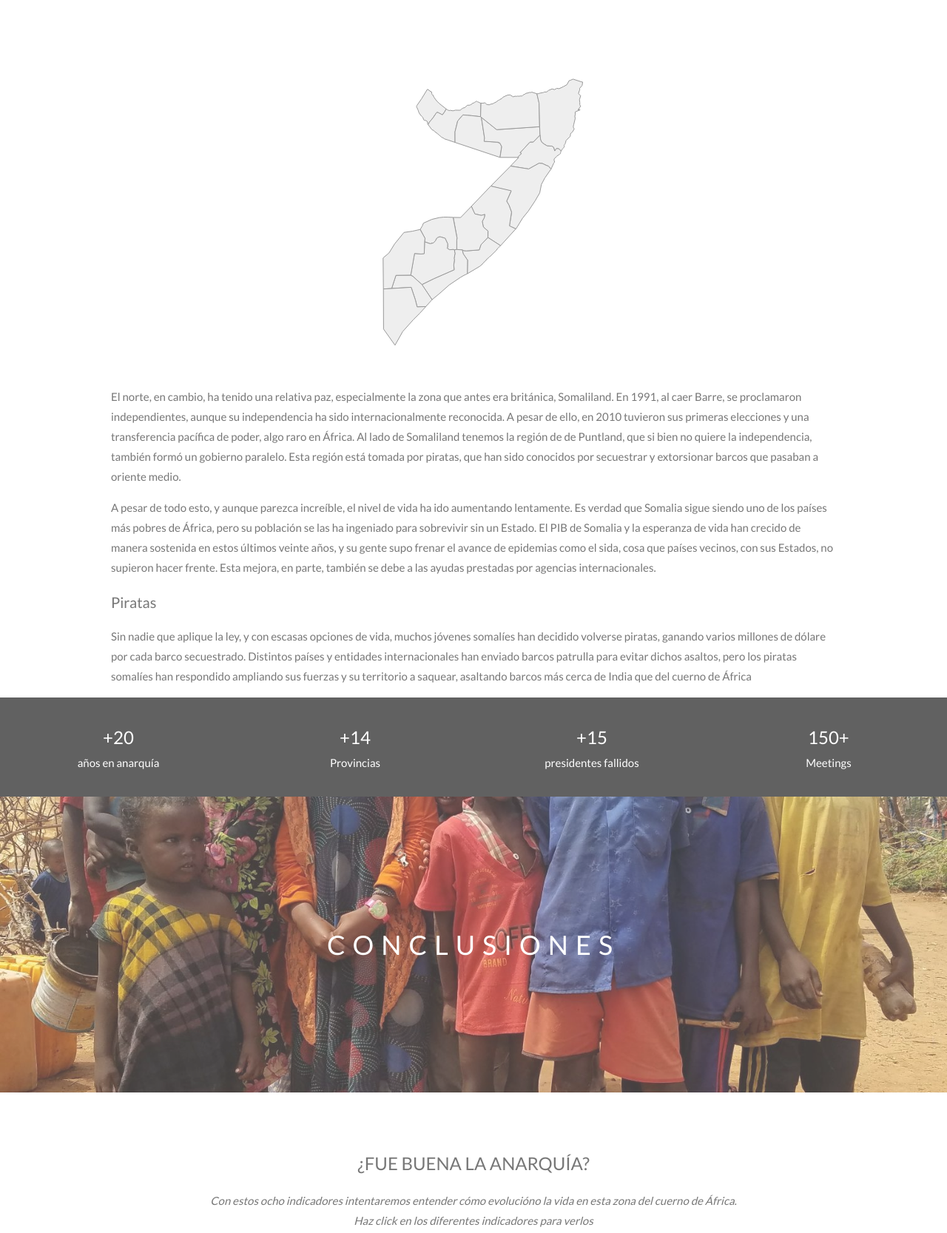
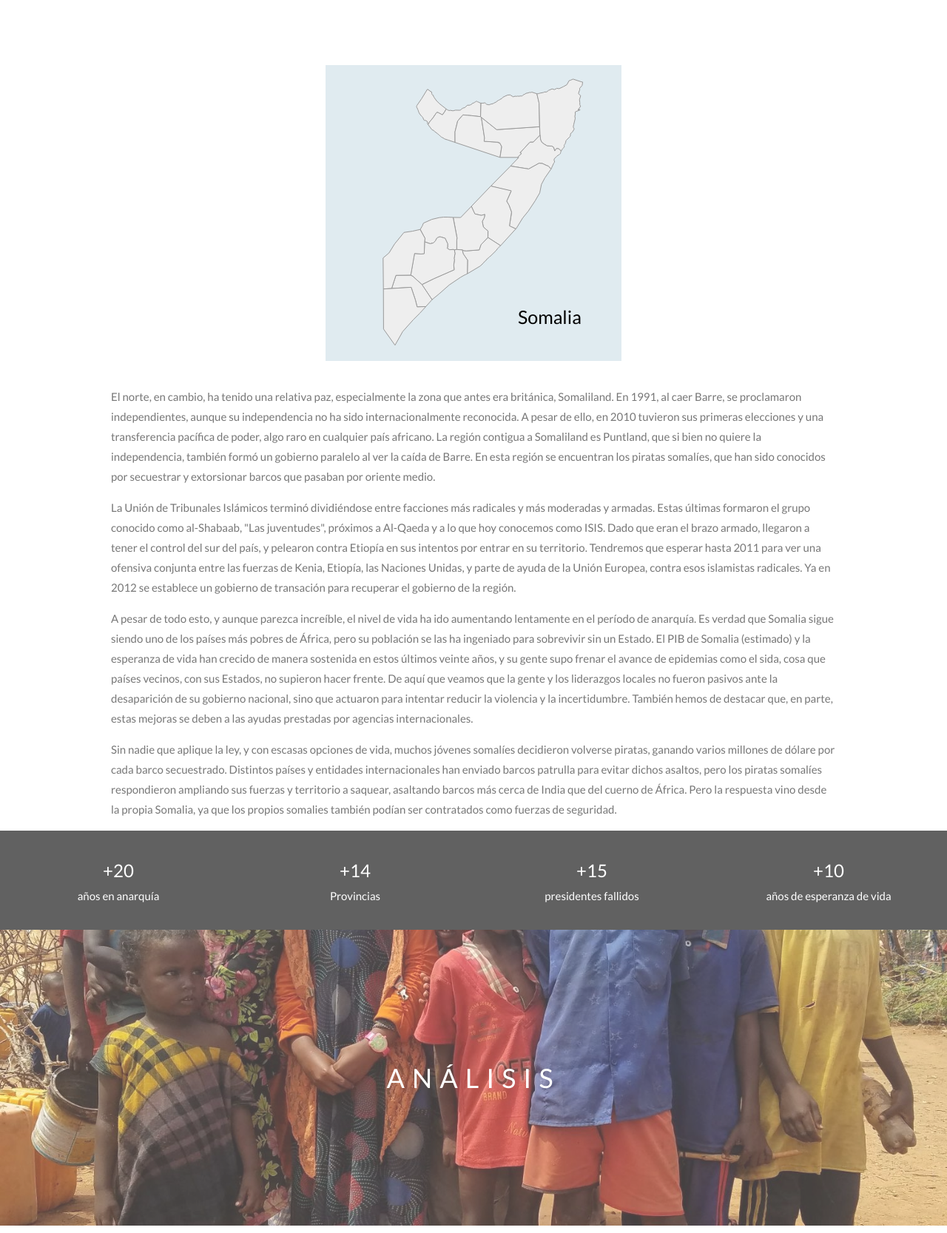
Before and after one commit to gustavovargas/visualizacionafi, a plain HTML site: page index.html in a window 1280 px wide. Shown: the part 901-2568 px from the top of the page at 74% size. Drawn offline with nearby package versions, Linux system fonts and the light colour scheme.

Commit message:
subo versión a entregar

```diff
--- a/data/data.csv
+++ b/data/data.csv
@@ -50,9 +50,9 @@
 "49","ET","Ethiopia",1995,57.30988,49.305,6.995,117.5912,173.2,3.4,144095,0,14.14,876.98
 "50","ET","Ethiopia",1994,55.431123,48.812,7.046,117.6188,179.9,3.2,145504.00390625,0,17.21,1063.58
 "51","ET","Ethiopia",1993,53.532956,48.346,7.094,117.6464,186.3,2.9,146912.998046875,0,3.5,1081.22
-"52","ET","Ethiopia",1992,51.647768,47.912,7.143,117.674,192.1,2.6,164442,0,0.17,1162.51
-"53","ET","Ethiopia",1991,49.821083,47.505,7.193,118.0092,197.4,2.2,165896,0,NA,1091.87
-"54","ET","Ethiopia",1990,48.086516,47.1,7.246,118.3444,202,1.8,167350,0,NA,1009.25
+"52","ET","Ethiopia",1992,51.647768,47.912,7.143,117.674,192.1,2.6,144442,0,0.17,1162.51
+"53","ET","Ethiopia",1991,49.821083,47.505,7.193,118.0092,197.4,2.2,145896,0,0.17,1091.87
+"54","ET","Ethiopia",1990,48.086516,47.1,7.246,118.3444,202,1.8,147350,0,0.17,1009.25
 "55","KE","Kenya",2016,48.461567,67.032,3.852,81.7916,47.1,5,44496.0009765625,80.4393881856936,393.359420852844,2187.74
 "56","KE","Kenya",2015,47.236259,66.695,3.917,83.0942,48.7,5.1,44130,79.8453239067895,619.724470476665,2464.18
 "57","KE","Kenya",2014,46.02425,66.242,3.989,84.3968,50.5,5.2,43763.9990234375,73.0758915137129,820.93759836054,2661.03
--- a/index.html
+++ b/index.html
@@ -86,7 +86,7 @@
       </a>
       <a href="#inicio" class="w3-bar-item w3-button">INICIO</a>
       <a href="#historia" class="w3-bar-item w3-button w3-hide-small">HISTORIA</a>
-      <a href="#conclusiones" class="w3-bar-item w3-button w3-hide-small">CONCLUSIONES</a>
+      <a href="#datos" class="w3-bar-item w3-button w3-hide-small">DATOS</a>
       <a href="#bibliografia" class="w3-bar-item w3-button w3-hide-small">BIBLIOGRAFÍA</a>
       <a href="#autor" class="w3-bar-item w3-button w3-hide-small">AUTOR</a>
       <a href="http://www.afiescueladefinanzas.es" class="w3-bar-item w3-button w3-hide-small w3-right w3-hover-red"><b>AFI Escuela de Finanzas</b></a>
@@ -96,7 +96,7 @@
     <!-- Barra del navegador en ventanas pequeñas -->
     <div id="navDemo" class="w3-bar-block w3-white w3-hide w3-hide-large w3-hide-medium">
       <a href="#historia" class="w3-bar-item w3-button" onclick="toggleFunction()">HISTORIA</a>
-      <a href="#conclusiones" class="w3-bar-item w3-button" onclick="toggleFunction()">CONCLUSIONES</a>
+      <a href="#datos" class="w3-bar-item w3-button" onclick="toggleFunction()">DATOS</a>
       <a href="#autor" class="w3-bar-item w3-button" onclick="toggleFunction()">AUTOR</a>
     </div>
   </div>
@@ -123,23 +123,24 @@
 
   <!-- MAPA SOMALIA -->
   <div class="w3-center w3-padding-large">
-  	<svg id="container" width="400px" height="400px">
+  	<svg id="container" width="400px" height="400px" style='background-color: #e0ebf0;'>
       <g id="mapasomalia" style="transform:translate(-1170px,160px)">
       </g>
-      <g id="textosomalia">
+      <g id="textsomalia">
       </g>
   	</svg>
   </div>
 
   <div class="w3-content">
-    <p>El norte, en cambio, ha tenido una relativa paz, especialmente la zona que antes era británica, Somaliland. En 1991, al caer Barre, se proclamaron independientes, aunque su independencia ha sido internacionalmente reconocida. A pesar de ello, en 2010 tuvieron sus primeras elecciones y una transferencia pacífica de poder, algo raro en África.
+    <p>El norte, en cambio, ha tenido una relativa paz, especialmente la zona que antes era británica, Somaliland. En 1991, al caer Barre, se proclamaron independientes, aunque su independencia no ha sido internacionalmente reconocida. A pesar de ello, en 2010 tuvieron sus primeras elecciones y una transferencia pacífica de poder, algo raro en cualquier país africano.
 
-    Al lado de Somaliland tenemos la región de de Puntland, que si bien no quiere la independencia, también formó un gobierno paralelo. Esta región está tomada por piratas, que han sido conocidos por secuestrar y extorsionar barcos que pasaban a oriente medio.</p>
+    La región contigua a Somaliland es Puntland, que si bien no quiere la independencia, también formó un gobierno paralelo al ver la caída de Barre. En esta región se encuentran los piratas somalíes, que han sido conocidos por secuestrar y extorsionar barcos que pasaban por oriente medio.</p>
 
-    <p>A pesar de todo esto, y aunque parezca increíble, el nivel de vida ha ido aumentando lentamente. Es verdad que Somalia sigue siendo uno de los países más pobres de África, pero su población se las ha ingeniado para sobrevivir sin un Estado. El PIB de Somalia y la esperanza de vida han crecido de manera sostenida en estos últimos veinte años, y su gente supo frenar el avance de epidemias como el sida, cosa que países vecinos, con sus Estados, no supieron hacer frente. Esta mejora, en parte, también se debe a las ayudas prestadas por agencias internacionales.</p>
+    <p>La Unión de Tribunales Islámicos terminó dividiéndose entre facciones más radicales y más moderadas y armadas. Estas últimas formaron el grupo conocido como al-Shabaab, "Las juventudes", próximos a Al-Qaeda y a lo que hoy conocemos como ISIS. Dado que eran el brazo armado, llegaron a tener el control del sur del país, y pelearon contra Etiopía en sus intentos por entrar en su territorio. Tendremos que esperar hasta 2011 para ver una ofensiva conjunta entre las fuerzas de Kenia, Etiopía, las Naciones Unidas, y parte de ayuda de la Unión Europea, contra esos islamistas radicales. Ya en 2012 se establece un gobierno de transación para recuperar el gobierno de la región.</p>
 
-    <h4>Piratas</h4>
-    <p>Sin nadie que aplique la ley, y con escasas opciones de vida, muchos jóvenes somalíes han decidido volverse piratas, ganando varios millones de dólare por cada barco secuestrado. Distintos países y entidades internacionales han enviado barcos patrulla para evitar dichos asaltos, pero los piratas somalíes han respondido ampliando sus fuerzas y su territorio a saquear, asaltando barcos más cerca de India que del cuerno de África</p>
+    <p>A pesar de todo esto, y aunque parezca increíble, el nivel de vida ha ido aumentando lentamente en el período de anarquía. Es verdad que Somalia sigue siendo uno de los países más pobres de África, pero su población se las ha ingeniado para sobrevivir sin un Estado. El PIB de Somalia (estimado) y la esperanza de vida han crecido de manera sostenida en estos últimos veinte años, y su gente supo frenar el avance de epidemias como el sida, cosa que países vecinos, con sus Estados, no supieron hacer frente. De aquí que veamos que la gente y los liderazgos locales no fueron pasivos ante la desaparición de su gobierno nacional, sino que actuaron para intentar reducir la violencia y la incertidumbre. También hemos de destacar que, en parte, estas mejoras se deben a las ayudas prestadas por agencias internacionales.</p>
+
+    <p>Sin nadie que aplique la ley, y con escasas opciones de vida, muchos jóvenes somalíes decidieron volverse piratas, ganando varios millones de dólare por cada barco secuestrado. Distintos países y entidades internacionales han enviado barcos patrulla para evitar dichos asaltos, pero los piratas somalíes respondieron ampliando sus fuerzas y territorio a saquear, asaltando barcos más cerca de India que del cuerno de África. Pero la respuesta vino desde la propia Somalia, ya que los propios somalies también podían ser contratados como fuerzas de seguridad.</p>
     </div>
   </div>
 
@@ -158,20 +159,20 @@
       presidentes fallidos
     </div>
     <div class="w3-quarter w3-section">
-      <span class="w3-xlarge">150+</span><br>
-      Meetings
+      <span class="w3-xlarge">+10</span><br>
+      años de esperanza de vida
     </div>
   </div>
 
   <!-- Imagen de los niños con Conclusiones encima -->
   <div class="bgimg-2 w3-display-container w3-opacity-min">
     <div class="w3-display-middle">
-      <span class="w3-xxlarge w3-text-white w3-wide">CONCLUSIONES</span>
+      <span class="w3-xxlarge w3-text-white w3-wide">ANÁLISIS</span>
     </div>
   </div>
 
-  <!-- CONTAINER DE CONCLUSIONES Y LINECHART-->
-  <div class="w3-content w3-container w3-padding-64" id="conclusiones">
+  <!-- CONTAINER DE DATOS Y LINECHART-->
+  <div class="w3-content w3-container w3-padding-64" id="datos">
     <h3 class="w3-center">¿FUE BUENA LA ANARQUÍA?</h3>
     <p class="w3-center"><em>Con estos ocho indicadores intentaremos entender cómo evolucióno la vida en esta zona del cuerno de África.<br> Haz click en los diferentes indicadores para verlos </em></p><br>
 
@@ -204,12 +205,10 @@
     <div class="w3-content">
       <p>Hemos comparado aquí a Somalia con sus dos países vecinos más importantes, Etiopía y Kenia, a pesar de que parten de puntos distintos en cuanto a desarrollo humano. Además, estos son los datos disponibles en el Banco Mundial, otros datos muy interesantes, como el PIB, desempleo, <i>doing business</i>, etc. no se han recogido por la propia situación del Estado somalí. Aún así, con estos datos podemos ver que, si bien Somalia no va mejor que sus vecinos, tampoco va tan mal como pensaríamos que iría un estado fallido. Al contrario, el rendimiento de Somalia es incluso superior en ciertas variables. De ahí que podamos poner en tela de juicio la idea de que el Estado es siempre un motor de crecimiento, entiendo que, de formarse un Estado en Somalia, no tendría una mejor calidad institucional que la de sus vecinos.</p>
     </div>
-
   </div>
 
-
   <!-- CONTAINER DE BIBLIOGRAFÍA -->
-  <div class="w3-content w3-container w3-padding-64" id="bibliografia">
+  <div class="w3-content w3-container" id="bibliografia">
     <h3 class="w3-center">BIBLIOGRAFÍA</h3>
       <p class="w3-content"><i class="fa fa-newspaper-o"></i> <a href="https://www.bbc.com/news/world-africa-12285365" target="_blank"">Editorial (2011). Somalia: Counting the cost of anarchy. <i>BBC News</i>.</a></p>
 
@@ -296,7 +295,7 @@
 
  <script type="text/javascript">
 	let mapa = d3.select("#mapasomalia")
-	d3.json("json/somalia4.geojson").then(showData)
+	d3.json("json/mapa.geojson").then(showData)
 
   function showTooltip(text,coords){  // función para el tooltip
     d3.select("#tooltip").text(text)
@@ -336,16 +335,16 @@
         d3.select("#tooltip").style("display","none")
       })
 
-    mapa.select("#textosomalia")
-        .append("text")
-        .attr("class","texto")
-        .attr("x","100")
-        .attr("y","100")
-        .text("Somaliaqwe")
-        .attr("font-size","40px")
+    d3.select("#textsomalia")
+      .append("g")
+      .append("text")
+      .attr("x","260")
+      .attr("y","350")
+      .text("Somalia")
+      .attr("font-size","25px")
 	}
+
   </script>
-
 
   <script>
     let linechart = d3.select("#linechart")
@@ -571,6 +570,7 @@
 
       // LEYENDA DEL LINECHART
 
+
       legendVals = d3.set(data.map( function(d) { return d.pais } ) ).values()
       var color = d3.scaleOrdinal(d3.schemeCategory10)
 
@@ -593,11 +593,14 @@
             }
         })
 
+      d3.selectAll(".leyenda").remove()
+
       legend3.append('rect')
         .attr("x", 0)
         .attr("y", 0)
         .attr("width", 10)
         .attr("height", 10)
+        .attr("class","leyenda")
         .style("fill", function (d, i) {
             lista = ["#619cff", "#f8766d", "#00ba38"]
             return lista[i]
@@ -609,7 +612,7 @@
         .text(function (d, i) {
             return d
         })
-        .attr("class", "textselected")
+        .attr("class", "leyenda")
         .style("text-anchor", "start")
         .style("font-size", 10)
 
@@ -617,6 +620,7 @@
         .append("text")
         .attr("x","0")
         .attr("y","-10")
+        .attr("class","leyenda")
         .text("País")
         .attr("font-size","12px")
 
```
Also changed, not shown: json/mapa.geojson (added), 2 other files.
